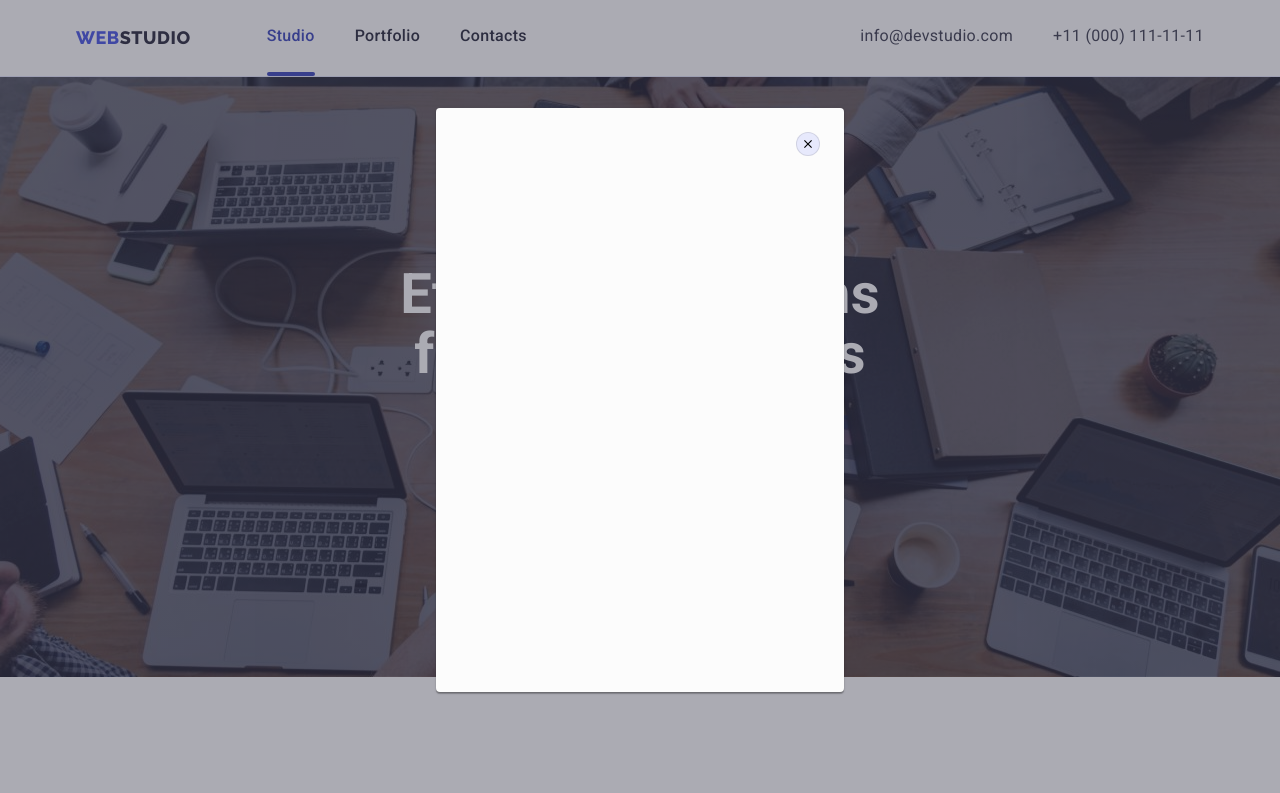
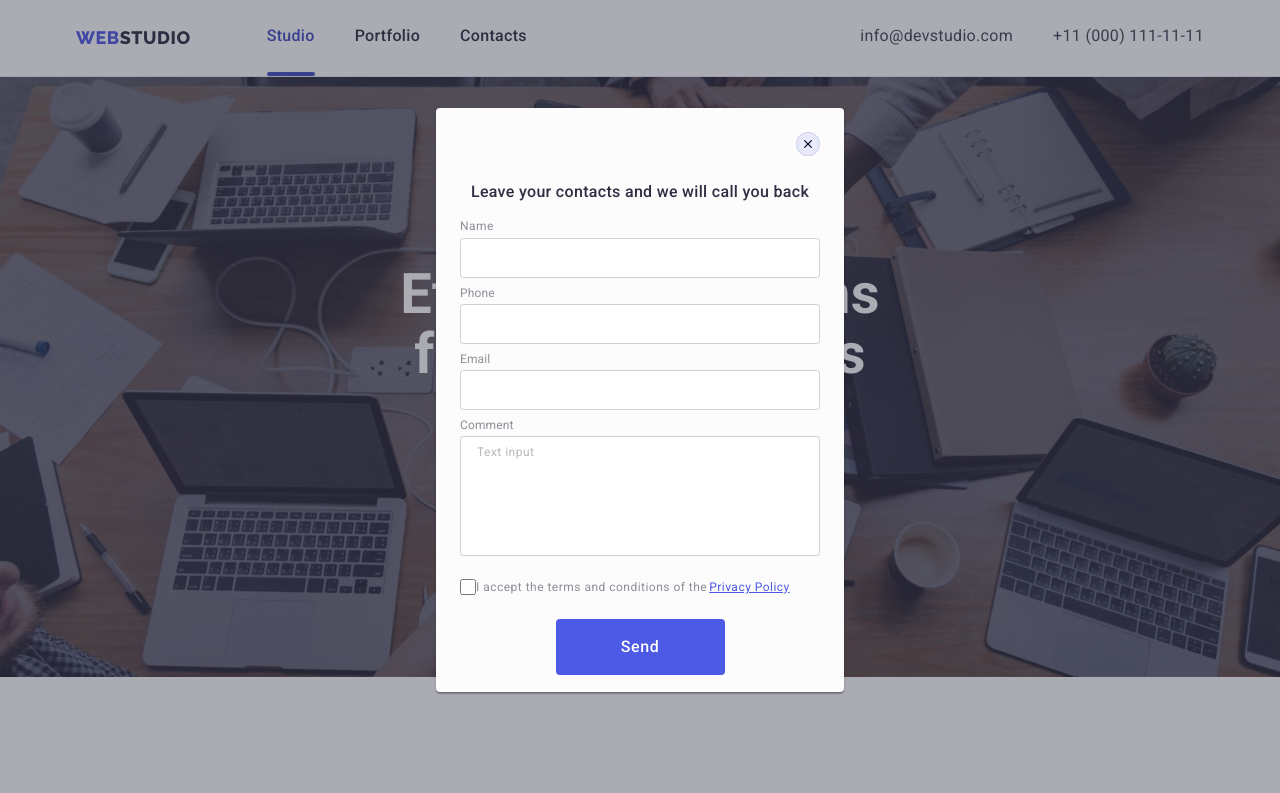
Before and after one commit to OlehKozubJS/goit-markup-hw-06, a plain HTML site: page index.html in a window 1280 px wide. Both pictures are taken after a click on the button "Order Service". Shown: the top 793 px of the page. Drawn offline with nearby package versions, Linux system fonts and the light colour scheme.

Commit message:
Add Modal Window Forms

```diff
--- a/index.html
+++ b/index.html
@@ -457,6 +457,39 @@
                     </button>
                 </div>
             </div>
+
+            <div class="modal-window-main">
+                <h1 class="form-headline">Leave your contacts and we will call you back</h1>
+                <form>
+                    <label class="input-label" for="">
+                        <p class="name-text">Name</p>
+                        <input class="name-input" name="name-in" type="text">
+                    </label>
+
+                    <label class="input-label" for="">
+                        <p class="input-text">Phone</p>
+                        <input class="phone-input" name="phone-in" type="tel">
+                    </label>
+
+                    <label class="input-label" for="">
+                        <p class="input-text">Email</p>
+                        <input class="email-input" name="email-in" type="email">
+                    </label>
+
+                    <label class="comment-label" for="">
+                        <p class="input-text">Comment</p>
+                        <textarea class="comment-input" name="comment-in" type="text" placeholder="Text input" ></textarea>
+                    </label>
+
+                    <label class="privacy-policy-label" for="">
+                        <input class="privacy-policy-checkbox" name="accept" type="checkbox">I accept the terms and conditions of the <a class="privacy-policy-link" href="">Privacy Policy</a>
+                    </label>
+
+                    <label class="send-label" for="">
+                        <button class="send-button" type="submit">Send</button>
+                    </label>
+                </form>
+            </div>
         </div>
     </div>
     <script src="./js/modal.js"></script>
```
